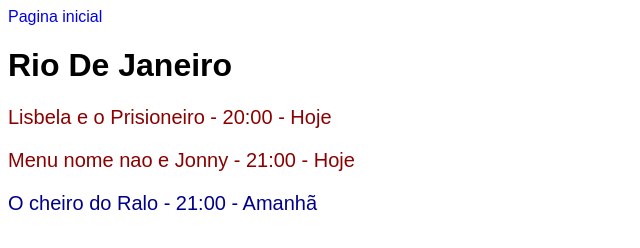
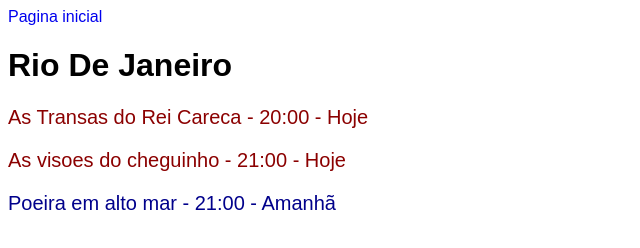
Before and after one commit to Barretoop/Projeto-cinema-1, a plain HTML site: page estados/rj.html in a window 1280 px wide. Shown: the whole page, without its empty margins (0-640 px from the left). Drawn offline with Linux system fonts and the light colour scheme.

Commit message:
Update rj.html

```diff
--- a/estados/rj.html
+++ b/estados/rj.html
@@ -10,8 +10,8 @@
 
 <body>
   <h1 class="titulo">Rio De Janeiro</h1>
-  <p class="hoje">Lisbela e o Prisioneiro - 20:00 - Hoje</p>
-  <p class="hoje">Menu nome nao e Jonny - 21:00 - Hoje</p>
-  <p class="amanha"> O cheiro do Ralo - 21:00 - Amanhã</p>
+  <p class="hoje">As Transas do Rei Careca - 20:00 - Hoje</p>
+  <p class="hoje">As visoes do cheguinho - 21:00 - Hoje</p>
+  <p class="amanha"> Poeira em alto mar  - 21:00 - Amanhã</p>
 </body>
 <html>
```
